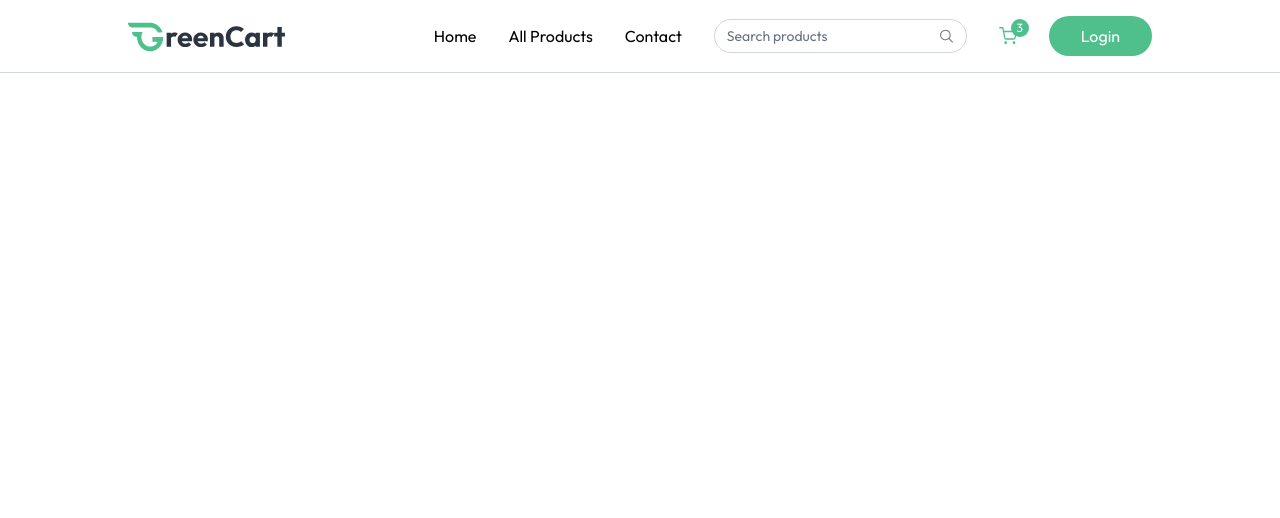
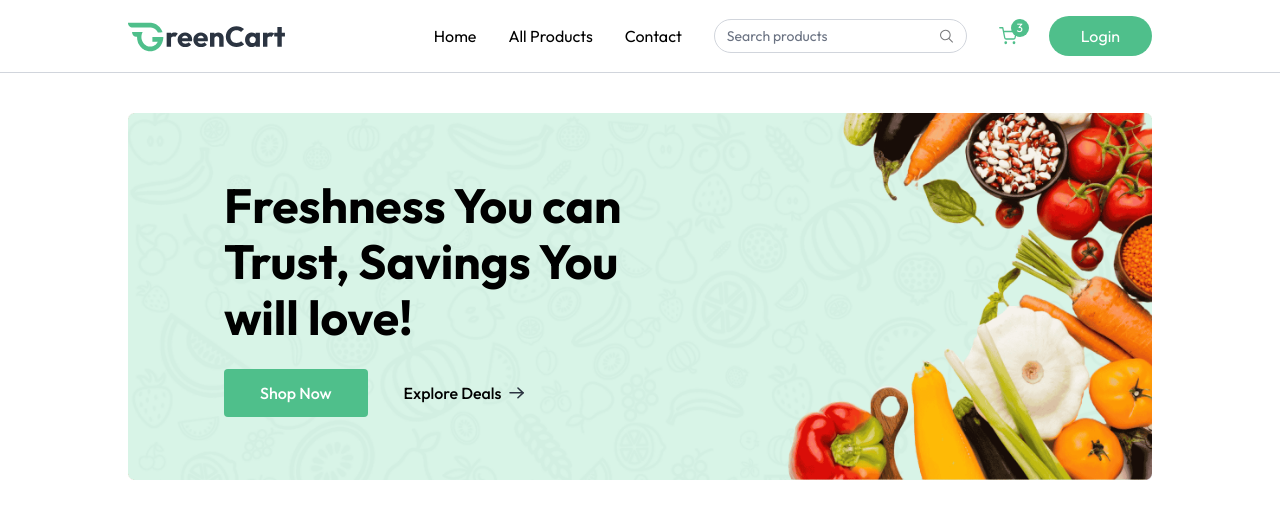
Before and after one commit to manishaV-dev/Grocery_Delivery, a React (Vite) app: page / in a window 1280 px wide. Shown: the top 518 px of the page. Built offline with nearby package versions, Linux system fonts and the light colour scheme.

Commit message:
hero section complete

```diff
--- a/src/App.jsx
+++ b/src/App.jsx
@@ -1,12 +1,24 @@
-import React from 'react'
-import Navbar from './components/Navbar'
+import React from "react";
+import Navbar from "./components/Navbar";
+import Home from "./pages/Home";
+import { Route, Routes, useLocation } from "react-router-dom";
 
 const App = () => {
+  const isSellerPath = useLocation().pathname.includes("seller");
+
   return (
     <div>
-      <Navbar />
+      {isSellerPath ? null : <Navbar />}
+
+      <div
+        className={`${isSellerPath ? " " : "px-6 md:px-16 lg:px-24 xl:px-32"} `}
+      >
+        <Routes>
+          <Route path="/" element={<Home />} />
+        </Routes>
+      </div>
     </div>
-  )
-}
+  );
+};
 
-export default App
+export default App;
--- /dev/null
+++ b/src/components/Hero.jsx
@@ -0,0 +1,54 @@
+import React from "react";
+import { assets } from "../assets/assets";
+import { Link } from "react-router-dom";
+
+const Hero = () => {
+  return (
+    <div className="relative">
+      <img
+        src={assets.main_banner_bg}
+        alt="hero_section"
+        className="w-full hidden md:block"
+      />
+
+      <img
+        src={assets.main_banner_bg_sm}
+        alt="hero_section"
+        className="w-full md:hidden"
+      />
+      <div className="absolute inset-0 flex flex-col items-center md:items-start justify-end md:justify-center pb-24 md:pb-0 px-4 md:pl-16 lg:pl-24">
+        <h1 className="text-3xl md:text-4xl lg:text-5xl font-bold text-center md:text-left max-w-72 md:max-w-80 lg:max-w-105 leading-tight lg:leading-14">
+          Freshness You can Trust, Savings You will love!{" "}
+        </h1>
+
+        <div className="flex items-center mt-6 font-medium">
+          <Link
+            to={"/products"}
+            className="group flex items-center gap-2 px-7 md:px-9 py-3 bg-primary hover:bg-primary-dull transition rounded text-white cursor-pointer"
+          >
+            Shop Now
+            <img
+              src={assets.white_arrow_icon}
+              alt="arrow"
+              className="md:hidden transition group-focus:translate-x-1"
+            />
+          </Link>
+
+          <Link
+            to={"/products"}
+            className="group hidden md:flex items-center gap-2 px-9 py-3 cursor-pointer"
+          >
+            Explore Deals
+            <img
+              src={assets.black_arrow_icon}
+              alt="arrow"
+              className="transition group-hover:translate-x-1"
+            />
+          </Link>
+        </div>
+      </div>
+    </div>
+  );
+};
+
+export default Hero;
--- /dev/null
+++ b/src/pages/Home.jsx
@@ -0,0 +1,12 @@
+import React from 'react'
+import Hero from '../components/Hero'
+
+const Home = () => {
+  return (
+    <div className='mt-10'>
+        <Hero />
+    </div>
+  )
+}
+
+export default Home
```
